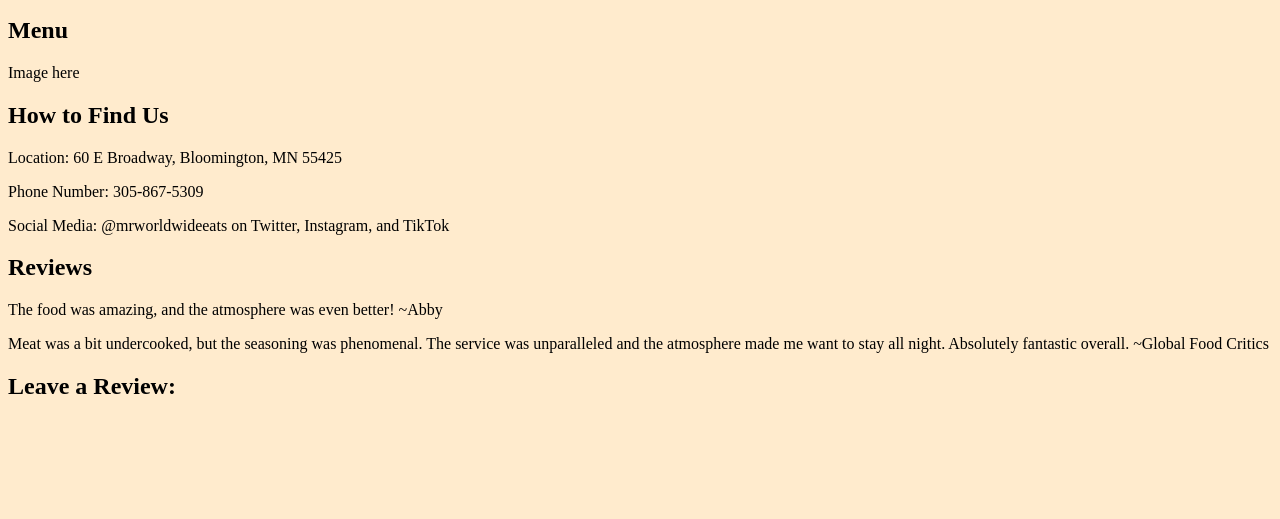
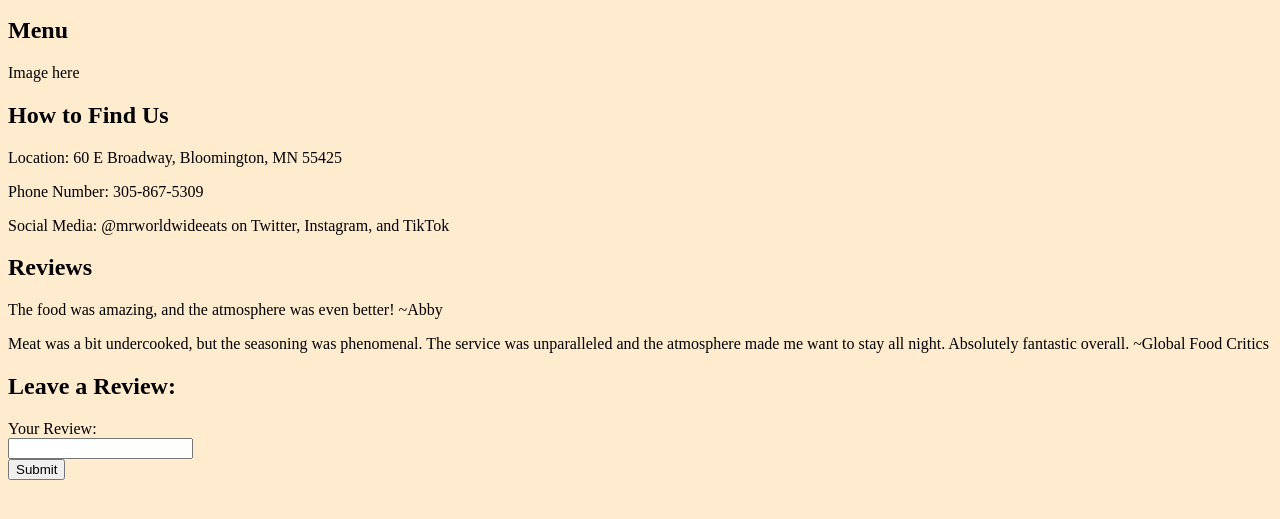
Before and after one commit to murrell8/finalproject349, a plain HTML site: page index.html in a window 1280 px wide. Shown: the part 131-650 px from the top of the page. Drawn offline with Linux system fonts and the light colour scheme.

Commit message:
added review form to the bottom of homepage

```diff
--- a/index.html
+++ b/index.html
@@ -30,5 +30,10 @@
     </p>
 
     <h2>Leave a Review: </h2>
+    <form>
+        <label for="leave-review">Your Review: </label><br>
+        <input type="text" id="leave-review"><br>
+        <input type="submit" id="submit-review">
+    </form>
 </body>
 </html>
```
